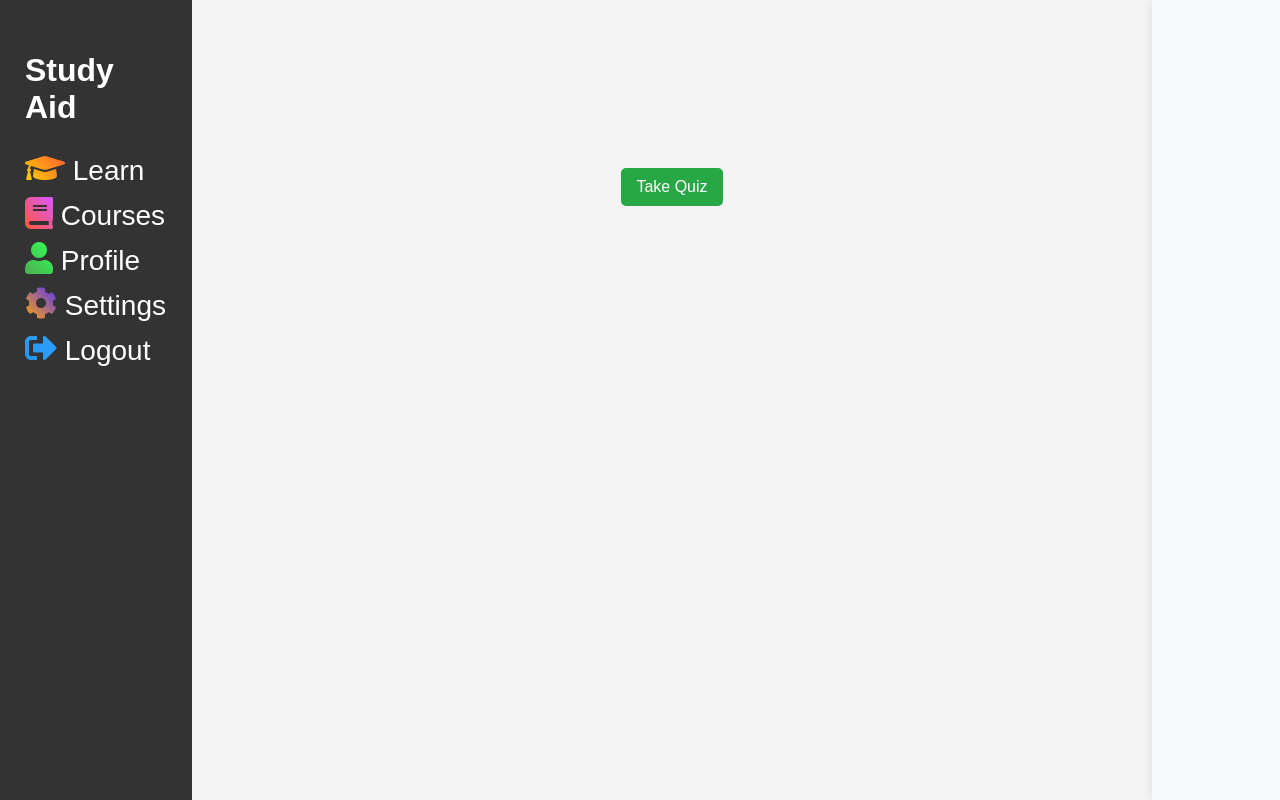
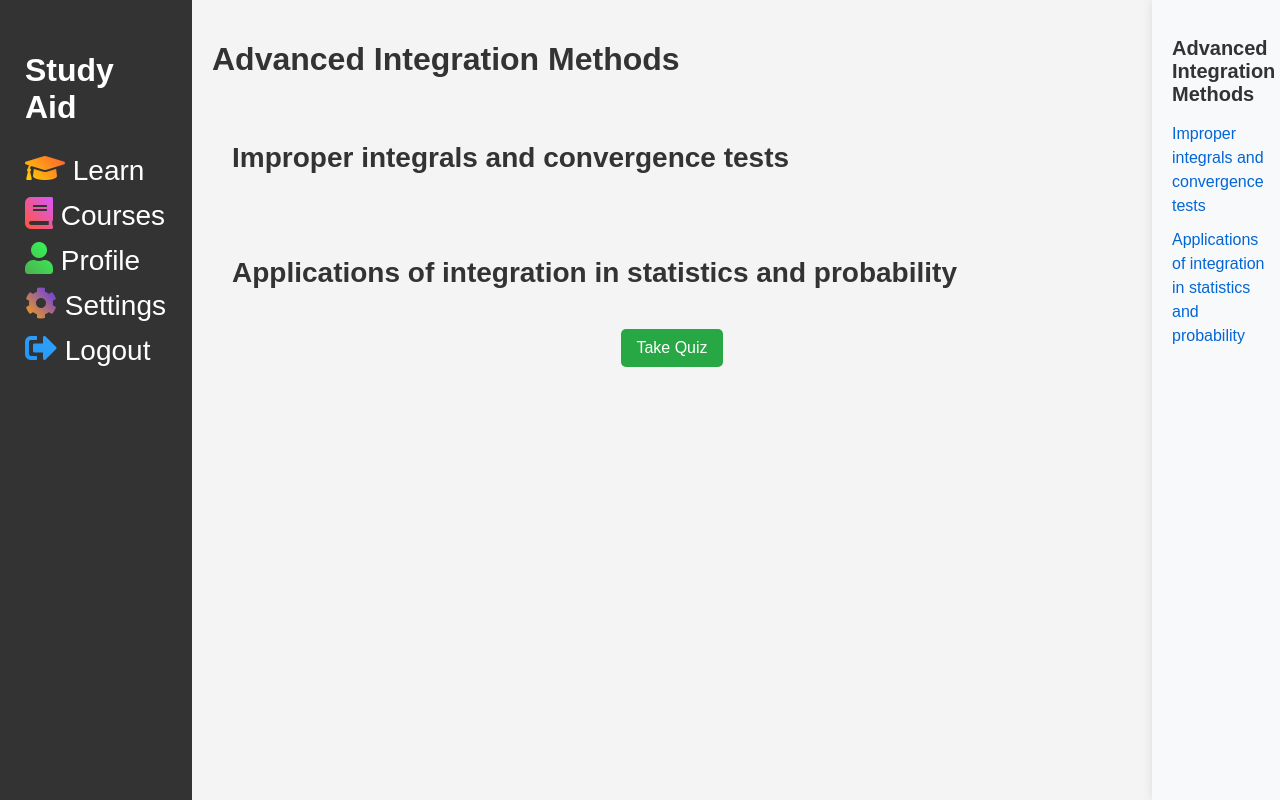
Before and after one commit to sally-20/InteractiveIntelligenceStudyAid, a Python web app: template templates/lessons/calitdlsn4.html in a window 1280 px wide. Run offline with Jinja, Linux system fonts and the light colour scheme; the template is opened without the code that fills it, so the values that code supplies are empty.

Commit message:
Update calitdlsn4.html

```diff
--- a/templates/lessons/calitdlsn4.html
+++ b/templates/lessons/calitdlsn4.html
@@ -3,7 +3,7 @@
 <head>
     <meta charset="UTF-8">
     <meta name="viewport" content="width=device-width, initial-scale=1.0">
-    <title></title>
+    <title>Advanced Integration Methods</title>
     <link rel="stylesheet" href="{{ url_for('static', filename='css/learningstyles.css') }}">
     <link rel="stylesheet" href="https://cdnjs.cloudflare.com/ajax/libs/font-awesome/5.15.3/css/all.min.css">
     <style>
@@ -378,16 +378,16 @@
             </ul>
         </aside>
         <main class="lesson-main-content">
-            <h1></h1>
+            <h1>Advanced Integration Methods</h1>
             <div id="sublesson1">
-                <h2></h2>
+                <h2>Improper integrals and convergence tests</h2>
                 <p>
 
                 </p>
             </div>
             <!-- Sub Lesson 2 Content -->
             <div id="sublesson2">
-                <h2></h2>
+                <h2>Applications of integration in statistics and probability</h2>
                 <p>
 
                 </p>
@@ -400,10 +400,10 @@
             </div>
         </main>
         <aside class="sidebar-right">
-            <h2></h2>
+            <h2>Advanced Integration Methods</h2>
             <ul class="sub-lesson-links">
-                <li><a href="#sublesson1"></a></li>
-                <li><a href="#sublesson2"></a></li>
+                <li><a href="#sublesson1">Improper integrals and convergence tests</a></li>
+                <li><a href="#sublesson2">Applications of integration in statistics and probability</a></li>
             </ul>
         </aside>
 </body>
```
